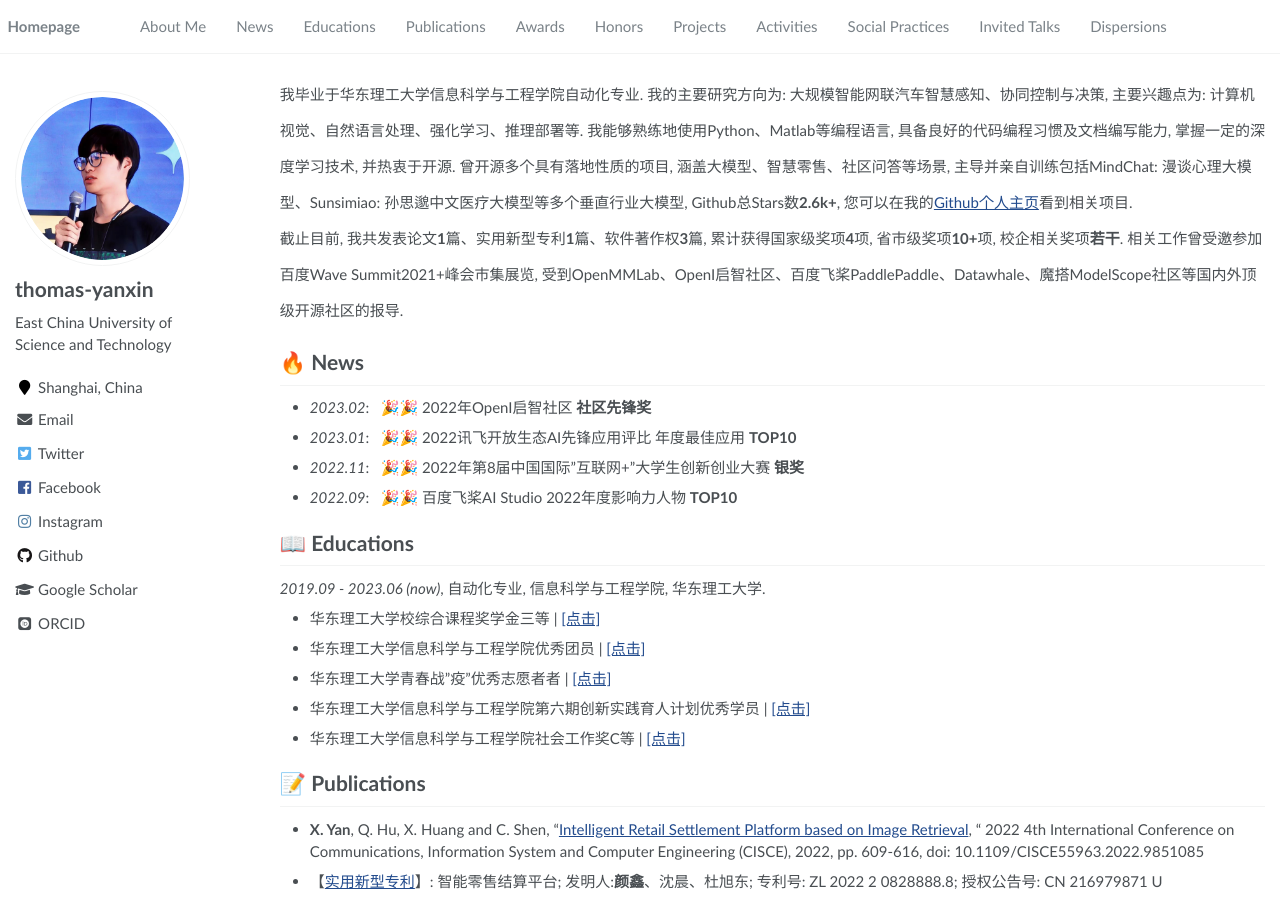
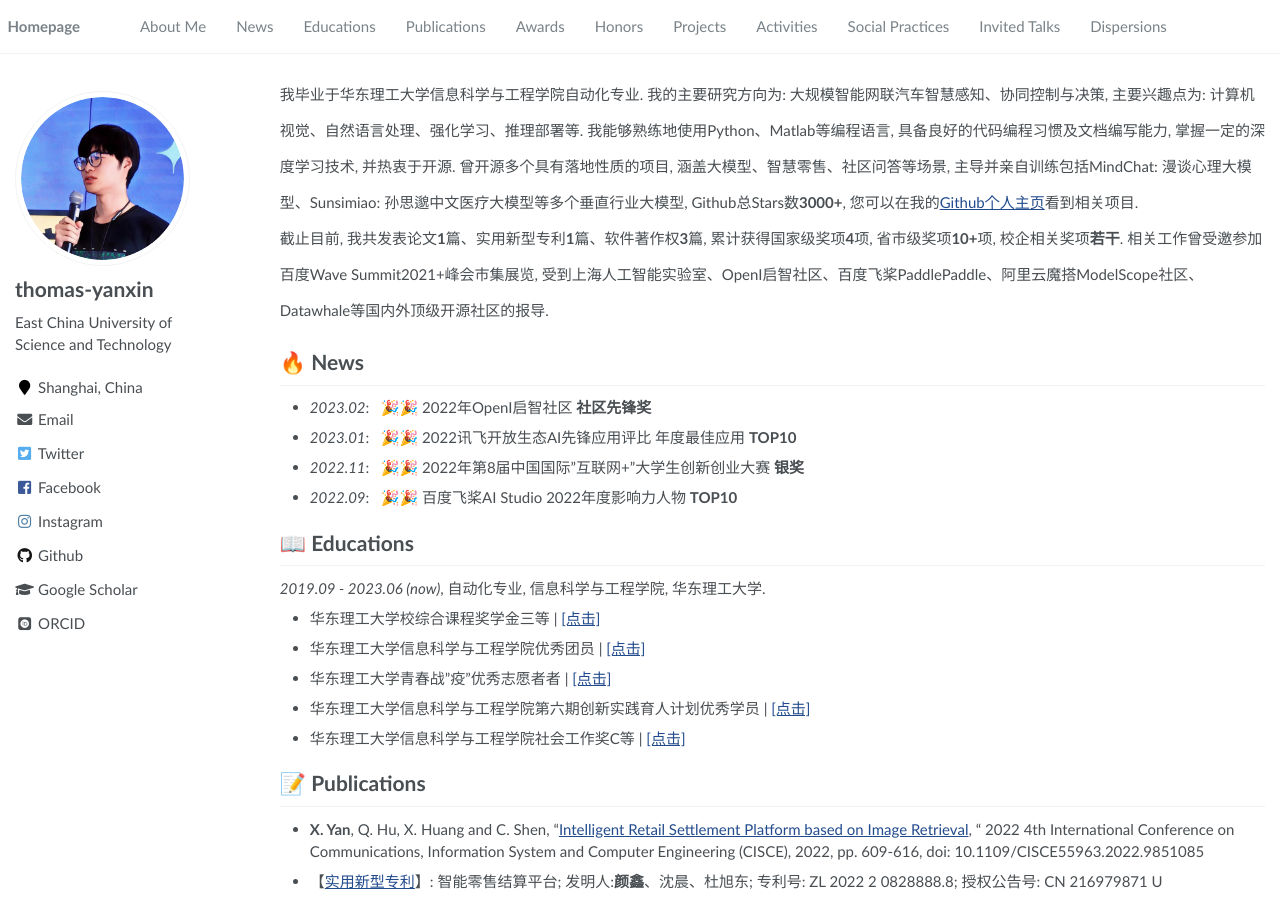
Before and after one commit to thomas-yanxin/thomas-yanxin.github.io, a Jekyll site: the page built from _pages/about.md, in a window 1280 px wide and 900 px high. Built offline with Jekyll 4.4.1, drawn with Linux system fonts in a browser that asks for light colours; some web fonts are replaced.

Commit message:
Update about.md

```diff
--- a/_pages/about.md
+++ b/_pages/about.md
@@ -18,9 +18,9 @@ redirect_from:
 <span class='anchor' id='about-me'></span>
 
 <p style="line-height:2.4; ">
-我毕业于华东理工大学信息科学与工程学院自动化专业. 我的主要研究方向为: 大规模智能网联汽车智慧感知、协同控制与决策, 主要兴趣点为: 计算机视觉、自然语言处理、强化学习、推理部署等. 我能够熟练地使用Python、Matlab等编程语言, 具备良好的代码编程习惯及文档编写能力, 掌握一定的深度学习技术, 并热衷于开源. 曾开源多个具有落地性质的项目, 涵盖大模型、智慧零售、社区问答等场景, 主导并亲自训练包括MindChat: 漫谈心理大模型、Sunsimiao: 孙思邈中文医疗大模型等多个垂直行业大模型, Github总Stars数<strong>2.6k+</strong>, 您可以在我的<a href='https://github.com/thomas-yanxin'>Github个人主页</a>看到相关项目.
+我毕业于华东理工大学信息科学与工程学院自动化专业. 我的主要研究方向为: 大规模智能网联汽车智慧感知、协同控制与决策, 主要兴趣点为: 计算机视觉、自然语言处理、强化学习、推理部署等. 我能够熟练地使用Python、Matlab等编程语言, 具备良好的代码编程习惯及文档编写能力, 掌握一定的深度学习技术, 并热衷于开源. 曾开源多个具有落地性质的项目, 涵盖大模型、智慧零售、社区问答等场景, 主导并亲自训练包括MindChat: 漫谈心理大模型、Sunsimiao: 孙思邈中文医疗大模型等多个垂直行业大模型, Github总Stars数<strong>3000+</strong>, 您可以在我的<a href='https://github.com/thomas-yanxin'>Github个人主页</a>看到相关项目.
 <br/>
-截止目前, 我共发表论文<strong>1</strong>篇、实用新型专利<strong>1</strong>篇、软件著作权<strong>3</strong>篇, 累计获得国家级奖项<strong>4</strong>项, 省市级奖项<strong>10+</strong>项, 校企相关奖项<strong>若干</strong>. 相关工作曾受邀参加百度Wave Summit2021+峰会市集展览, 受到OpenMMLab、OpenI启智社区、百度飞桨PaddlePaddle、Datawhale、魔搭ModelScope社区等国内外顶级开源社区的报导.
+截止目前, 我共发表论文<strong>1</strong>篇、实用新型专利<strong>1</strong>篇、软件著作权<strong>3</strong>篇, 累计获得国家级奖项<strong>4</strong>项, 省市级奖项<strong>10+</strong>项, 校企相关奖项<strong>若干</strong>. 相关工作曾受邀参加百度Wave Summit2021+峰会市集展览, 受到上海人工智能实验室、OpenI启智社区、百度飞桨PaddlePaddle、阿里云魔搭ModelScope社区、Datawhale等国内外顶级开源社区的报导.
 </p>
 
 # 🔥 News
```
